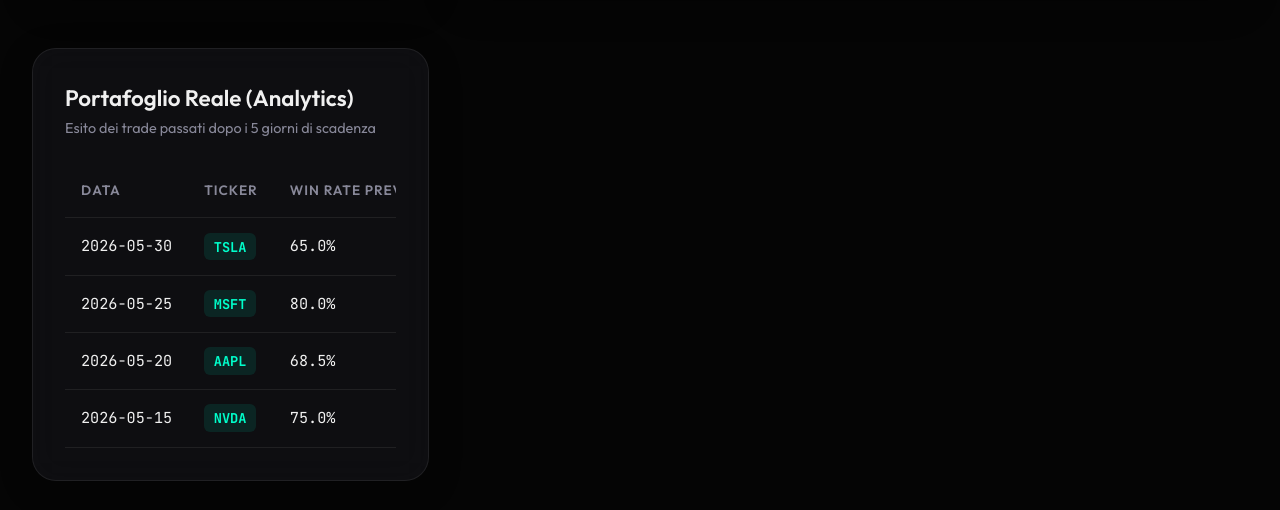
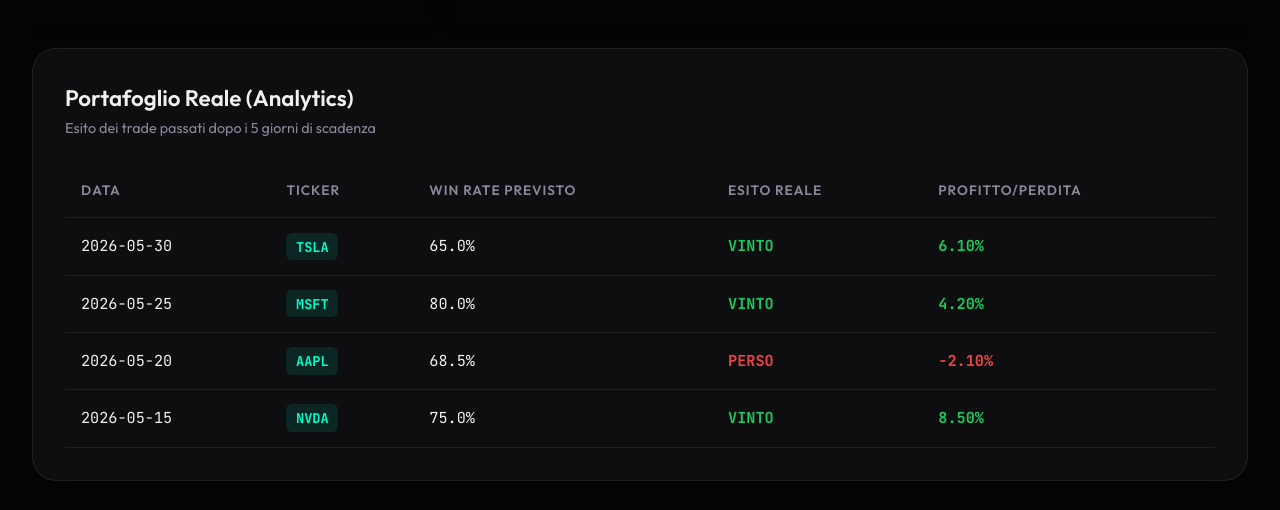
Before and after one commit to provogeminipro-arch/quant-trading-bot, a plain HTML site: page index.html in a window 1280 px wide. Shown: the part 932-1442 px from the top of the page. Drawn offline with nearby package versions, Linux system fonts and the light colour scheme.

Commit message:
Add files via upload

```diff
--- a/index.html
+++ b/index.html
@@ -87,7 +87,7 @@
                 </div>
             </section>
 
-            <section class="table-section glass-panel" style="margin-top: 1.5rem;">
+            <section class="table-section glass-panel" style="margin-top: 1.5rem; grid-column: 1 / -1;">
                 <div class="section-header">
                     <h2>Portafoglio Reale (Analytics)</h2>
                     <p class="subtitle">Esito dei trade passati dopo i 5 giorni di scadenza</p>
```
